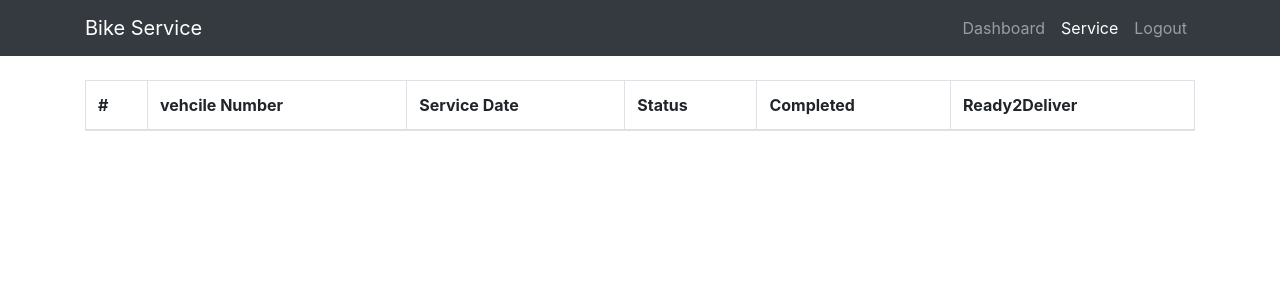
After one commit to adithyan-ak/BikeServiceDjango, a Django app: page /service in a window 1280 px wide. The commit adds this page. Shown: the top 300 px of the page. Run offline with Django 3.2, Linux system fonts and the light colour scheme; a user stored in the database is signed in; data comes from the database, SQL or seed files in the repository; both versions use the stored data as it was after the commit; lists and menus that the app fills with data are empty; some libraries are stand-ins or nearby versions.

Commit message:
Created service page that lists all scheduled service for customers

```diff
--- a/bike/portal/urls.py
+++ b/bike/portal/urls.py
@@ -13,6 +13,7 @@ urlpatterns = [
   path('', views.index, name='index'),
   path('register', views.register, name='register'),
   path('dashboard', views.dashboard, name='dashbboard'),
+  path('service', views.service, name='service'),
   path('login', views.Login, name='login'),
   path('logout', views.logout, name='logout'),
 ]
--- a/bike/portal/views.py
+++ b/bike/portal/views.py
@@ -10,7 +10,7 @@ from django.contrib.auth.models import User, auth
 from django.http import JsonResponse, HttpResponse, HttpResponseRedirect
 
 from .forms import SignUpForm
-from .models import Servicetype
+from .models import Servicetype, Service
 
 
 def index(request):
@@ -31,6 +31,46 @@ def dashboard(request):
         manufacturer = request.POST['manufacturer']
 
         servicedate = request.POST['servicedate']
+
+        serviceupdate = Service()
+        serviceupdate.servicedate = servicedate
+        serviceupdate.stype = stype
+        serviceupdate.vehiclenum = vehiclenum
+        serviceupdate.manufacturer = manufacturer
+        serviceupdate.user = request.user
+        serviceupdate.save()
+
+        return render(request, 'dashboard.html',{'success':'success'})
+
+def service(request):
+
+    if request.method == 'GET':
+
+        services = list(Service.objects.values().filter(user=request.user))
+
+        return render(request, 'service.html',{'services':services})
+
+    if request.method == 'POST':
+        stype = request.POST['stype']
+
+        vehiclenum = request.POST['vehiclenum']
+
+        manufacturer = request.POST['manufacturer']
+
+        servicedate = request.POST['servicedate']
+
+        serviceupdate = Service()
+        serviceupdate.servicedate = servicedate
+        serviceupdate.stype = stype
+        serviceupdate.vehiclenum = vehiclenum
+        serviceupdate.manufacturer = manufacturer
+        serviceupdate.user = request.user
+        serviceupdate.save()
+
+
+        services = list(Service.objects.values().filter(user=request.user))
+
+        return render(request, 'service.html',{'services':services, 'success':'success'})
 
 
 def Login(request):
--- a/bike/templates/base.html
+++ b/bike/templates/base.html
@@ -17,6 +17,7 @@
     <link rel="stylesheet" href="https://stackpath.bootstrapcdn.com/bootstrap/4.5.2/css/bootstrap.min.css" integrity="sha384-JcKb8q3iqJ61gNV9KGb8thSsNjpSL0n8PARn9HuZOnIxN0hoP+VmmDGMN5t9UJ0Z" crossorigin="anonymous">
 
     <!-- JS, Popper.js, and jQuery -->
+    <script src="https://unpkg.com/sweetalert/dist/sweetalert.min.js"></script>
     <script src="https://code.jquery.com/jquery-3.5.1.slim.min.js" integrity="sha384-DfXdz2htPH0lsSSs5nCTpuj/zy4C+OGpamoFVy38MVBnE+IbbVYUew+OrCXaRkfj" crossorigin="anonymous"></script>
     <script src="https://cdn.jsdelivr.net/npm/popper.js@1.16.1/dist/umd/popper.min.js" integrity="sha384-9/reFTGAW83EW2RDu2S0VKaIzap3H66lZH81PoYlFhbGU+6BZp6G7niu735Sk7lN" crossorigin="anonymous"></script>
     <script src="https://stackpath.bootstrapcdn.com/bootstrap/4.5.2/js/bootstrap.min.js" integrity="sha384-B4gt1jrGC7Jh4AgTPSdUtOBvfO8shuf57BaghqFfPlYxofvL8/KUEfYiJOMMV+rV" crossorigin="anonymous"></script>
@@ -35,11 +36,44 @@
       </button>
       <div class="collapse navbar-collapse" id="navbarResponsive">
         <ul class="navbar-nav ml-auto">
-          <li class="nav-item active">
-            <a class="nav-link" href="#">Home
-              <span class="sr-only">(current)</span>
-            </a>
-          </li>
+
+          {% if user.is_authenticated %}
+
+              {% if request.path == "/dashboard"%}
+
+              <li class="nav-item active">
+                <a class="nav-link" href="dashboard">Dashboard
+                  <span class="sr-only">(current)</span>
+                </a>
+              </li>
+              <li class="nav-item">
+                <a class="nav-link" href="service">Service</a>
+              </li>
+
+              <li class="nav-item">
+                <a class="nav-link" href="logout">Logout</a>
+              </li>
+
+              {% else %}
+
+              <li class="nav-item">
+                <a class="nav-link" href="dashboard">Dashboard</a>
+              </li>
+
+              <li class="nav-item active">
+                <a class="nav-link" href="service">Service
+                  <span class="sr-only">(current)</span>
+                </a>
+              </li>
+
+              <li class="nav-item">
+                <a class="nav-link" href="logout">Logout</a>
+              </li>
+
+
+              {% endif %}
+
+          {% else %}
           <li class="nav-item">
             <a class="nav-link" href="#">About</a>
           </li>
@@ -52,6 +86,7 @@
           <li class="nav-item">
             <a class="nav-link" href="login">Login</a>
           </li>
+          {% endif %}
         </ul>
       </div>
     </div>
--- a/bike/templates/dashboard.html
+++ b/bike/templates/dashboard.html
@@ -26,7 +26,7 @@
                           </button>
                         </div>
                         <div class="modal-body">
-                          <form action="" method="POST"> {% csrf_token %}
+                          <form action="service" method="POST"> {% csrf_token %}
                             <input type="hidden" name="stype" value={{service.stype}}>
                             <div class="form-group">
                               <label for="recipient-name" class="col-form-label">Bike Manufacturer:</label>
@@ -37,7 +37,7 @@
                               <input type="text" name="vehiclenum" class="form-control" id="recipient-name">
                             </div>
                             <div class="form-group">
-                                <div class="input-group date" data-provide="datepicker">
+                                <div class="input-group date" data-provide="datepicker" data-date-format="yyyy-mm-dd">
                                     <input type="text" name="servicedate" placeholder="Pick a date for service" class="form-control">
                                 </div>
                             </div>
--- /dev/null
+++ b/bike/templates/service.html
@@ -0,0 +1,45 @@
+{% extends "base.html" %}
+
+{% load static %}
+
+{% block content %}
+
+
+{% if success %}
+
+<script>
+swal("Success!", "The service has been booked!", "success");
+</script>
+
+{% endif %}
+
+<br>
+
+<table class="table table-bordered">
+    <thead>
+      <tr>
+        <th scope="col">#</th>
+        <th scope="col">vehcile Number</th>
+        <th scope="col">Service Date</th>
+        <th scope="col">Status</th>
+        <th scope="col">Completed</th>
+        <th scope="col">Ready2Deliver</th>
+      </tr>
+    </thead>
+    <tbody>
+
+ {% for service in services %}
+      <tr>
+        <th scope="row">{{forloop.counter}}</th>
+        <td>{{service.vehiclenum}}</td>
+        <td>{{service.servicedate}}</td>
+        <td>{{service.status}}</td>
+        <td>{{service.completed}}</td>
+        <td>{{service.readytodeliver}}</td>
+    </tr>
+ {% endfor %}
+
+    </tbody>
+  </table>
+
+{% endblock %}
```
Also changed, not shown: bike/portal/models.py (+6 -2 lines), bike/db.sqlite3, bike/portal/migrations/0005_auto_20200926_0611.py (added), bike/portal/migrations/0006_auto_20200926_0641.py (added).
